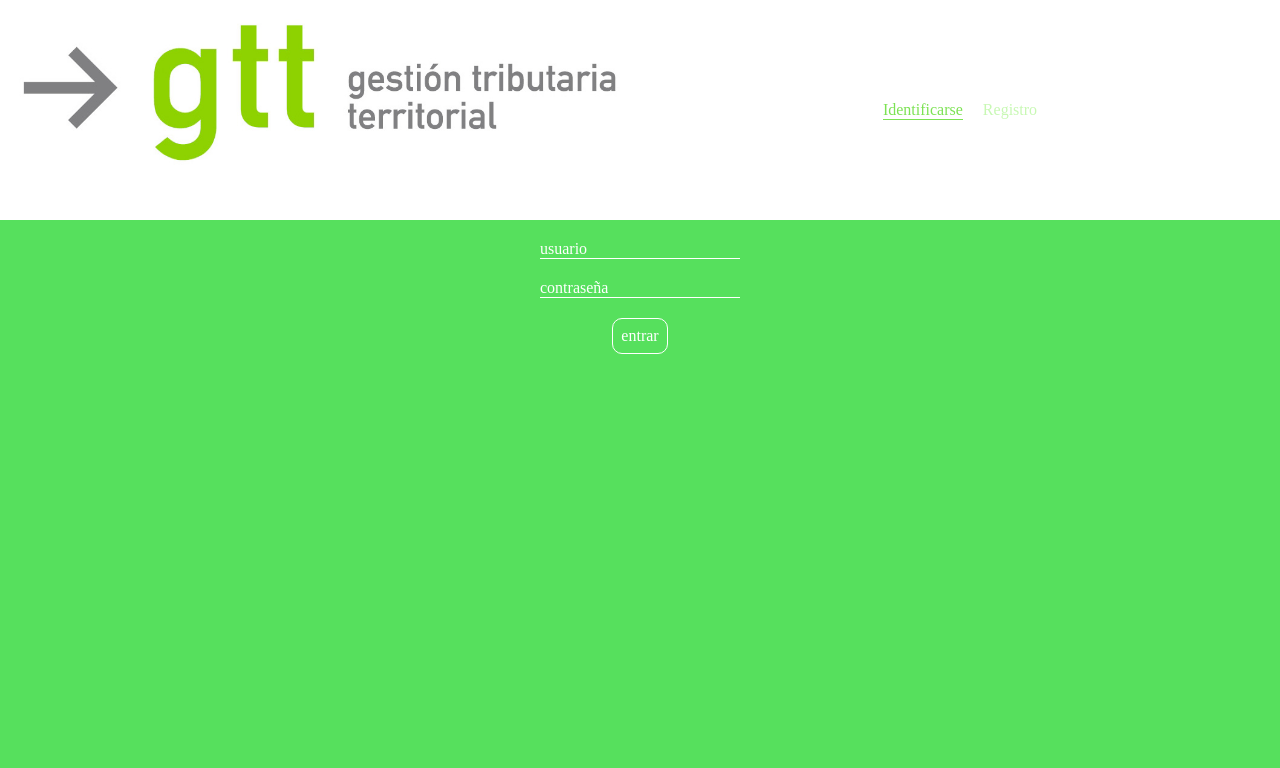
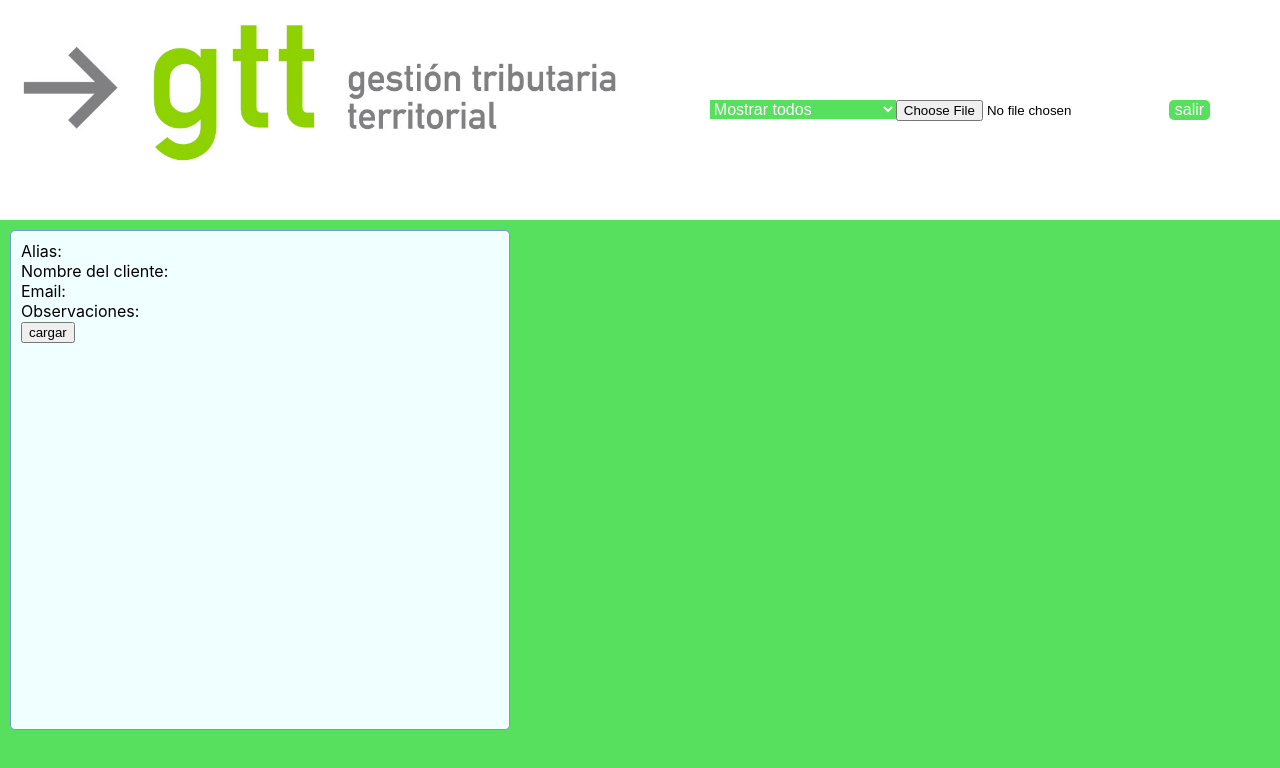
Before and after one commit to alfonsem/certificateManager, an Angular app: page /certificate-view in a window 1280 px wide. Before the commit this address led to /login. Shown: the top 768 px of the page. Built offline with nearby package versions, Linux system fonts and the light colour scheme.

Commit message:
añadimos componente para el formulario de los certificados

```diff
--- a/src/app/api.service.ts
+++ b/src/app/api.service.ts
@@ -39,4 +39,16 @@ export class ApiService {
   getCertificates(): any {
     return this.http.get('/api/certificates').toPromise();
   }
+
+  upCertficate(file64: string){
+    // public long id { get; set; }
+    //     public string serialNumber { get; set; }
+    //     public string subject { get; set; }
+    //     public string notAfer { get; set; }
+    //     public string issuer { get; set; }
+    //     public string file64 { get; set; }
+
+    const body = {file64};
+    return this.http.post('/api/certificates', body).toPromise();
+  }
 }
--- a/src/app/app-routing.module.ts
+++ b/src/app/app-routing.module.ts
@@ -3,11 +3,13 @@ import { Routes, RouterModule } from '@angular/router';
 import { LoginViewComponent } from './login-view/login-view.component';
 import { RegisterViewComponent } from './register-view/register-view.component';
 import { BoardComponent } from './board/board.component';
+import { UpCertificateViewComponent } from './up-certificate-view/up-certificate-view.component';
 
 const routes: Routes = [
   {path: 'login', component: LoginViewComponent},
   {path: 'register', component: RegisterViewComponent},
   {path: 'board', component: BoardComponent},
+  {path: 'certificate-view', component: UpCertificateViewComponent},
   {path: '**', redirectTo: 'login', pathMatch: 'full'}
 ];
 
--- a/src/app/app.module.ts
+++ b/src/app/app.module.ts
@@ -14,6 +14,7 @@ import { HttpClientModule } from '@angular/common/http';
 import { CertificateComponent } from './certificate/certificate.component';
 import { ShowCertificatesComponent } from './show-certificates/show-certificates.component';
 import { DataManagerService } from './data-manager.service';
+import { UpCertificateViewComponent } from './up-certificate-view/up-certificate-view.component';
 
 @NgModule({
   declarations: [
@@ -24,7 +25,8 @@ import { DataManagerService } from './data-manager.service';
     BoardComponent,
     NavBarBoardComponent,
     CertificateComponent,
-    ShowCertificatesComponent
+    ShowCertificatesComponent,
+    UpCertificateViewComponent
   ],
   imports: [
     BrowserModule,
--- a/src/app/login-view/login-view.component.html
+++ b/src/app/login-view/login-view.component.html
@@ -2,7 +2,7 @@
 <form (submit)="login()">
   <div class="formContent">
       <input class="login" type="text" placeholder="usuario" [(ngModel)]="username" name="username" />
-      <input class="login" type="text" placeholder="contraseña" [(ngModel)]="password" name="password" />
+      <input class="login" type="password" placeholder="contraseña" [(ngModel)]="password" name="password" (keyup.enter)="login()"/>
       <input id="loginIn" type="submit" value="entrar">
   </div>
 </form>
--- a/src/app/models.interfaces.ts
+++ b/src/app/models.interfaces.ts
@@ -12,4 +12,5 @@ export interface Certificate{
     contactUser: string;
     repository: string;
     observations: string;
+    file64: string;
 }
--- a/src/app/nav-bar-board/nav-bar-board.component.html
+++ b/src/app/nav-bar-board/nav-bar-board.component.html
@@ -3,6 +3,7 @@
       <div class="navContainer">
         <div class="imageContainer"><img src="assets/img/LogoGTT.jpg" ></div>
         <div class="loginRegisterContainer">
+            <p>{{image}}</p>
           <form>
             <div class="inner-form">
               <div class="input-field first-wrap">
@@ -12,6 +13,7 @@
                           <option>Ordenar por fecha</option>
                           <option>Ordenar por organismo</option>
                         </select>
+                        <input  id="chooseFile" type="file" accept=".p12" (change)="changeListener($event)">
                         <input id="logOut" type="submit" value="salir" routerLink="/login"/>
                 </div>
               </div>
--- a/src/app/nav-bar-board/nav-bar-board.component.scss
+++ b/src/app/nav-bar-board/nav-bar-board.component.scss
@@ -40,6 +40,7 @@ select{
     color: white;
     font-size: 1em;
 }
+
 #logOut{
     margin-left: 20px;
     border: none;
--- a/src/app/nav-bar-board/nav-bar-board.component.ts
+++ b/src/app/nav-bar-board/nav-bar-board.component.ts
@@ -12,4 +12,19 @@ export class NavBarBoardComponent implements OnInit {
   ngOnInit() {
   }
 
+  image;
+
+  changeListener($event) : void {
+  this.readThis($event.target);
+  }
+  readThis(inputValue: any): void {
+    var file:File = inputValue.files[0];
+    var myReader:FileReader = new FileReader();
+
+    myReader.onloadend = (e) => {
+      this.image = myReader.result;
+      console.log(myReader.result);
+    }
+    myReader.readAsDataURL(file);
+  }
 }
--- a/src/app/nav-bar/nav-bar.component.html
+++ b/src/app/nav-bar/nav-bar.component.html
@@ -2,8 +2,8 @@
   <div class="navContainer">
       <div class="imageContainer"><img src="assets/img/LogoGTT.jpg" ></div>
       <div class="loginRegisterContainer">
-            <a routerLink="/login" routerLinkActive="active">Identificarse</a>
-            <a routerLink="/register" routerLinkActive="active">Registro</a>
+            <!-- <a routerLink="/login" routerLinkActive="active">Identificarse</a> -->
+            <!-- <a routerLink="/register" routerLinkActive="active">Registro</a> -->
         </div>
   </div>
 </nav>
--- /dev/null
+++ b/src/app/up-certificate-view/up-certificate-view.component.html
@@ -0,0 +1,12 @@
+<app-nav-bar-board></app-nav-bar-board>
+<form>
+    <section class="sectionUpCertificate">
+        <article>Alias:</article>
+        <article>Nombre del cliente:</article>
+        <article>Email:</article>
+        <article>Observaciones:</article>
+      </section>
+      <section>
+          <input id="certificateUp" type="submit" value="cargar">
+      </section>
+</form>
--- /dev/null
+++ b/src/app/up-certificate-view/up-certificate-view.component.scss
@@ -0,0 +1,9 @@
+form{
+    background-color: azure;
+    border: 1px rgb(122, 147, 226) solid;
+    border-radius: 0.3em;
+    margin : 10px;
+    padding: 10px;
+    width: 500px;
+    height: 500px;
+}
--- /dev/null
+++ b/src/app/up-certificate-view/up-certificate-view.component.ts
@@ -0,0 +1,15 @@
+import { Component, OnInit } from '@angular/core';
+
+@Component({
+  selector: 'app-up-certificate-view',
+  templateUrl: './up-certificate-view.component.html',
+  styleUrls: ['./up-certificate-view.component.scss']
+})
+export class UpCertificateViewComponent implements OnInit {
+
+  constructor() { }
+
+  ngOnInit() {
+  }
+
+}
```
Also changed, not shown: 1 other file (tests, documents, lock files or other folders).
